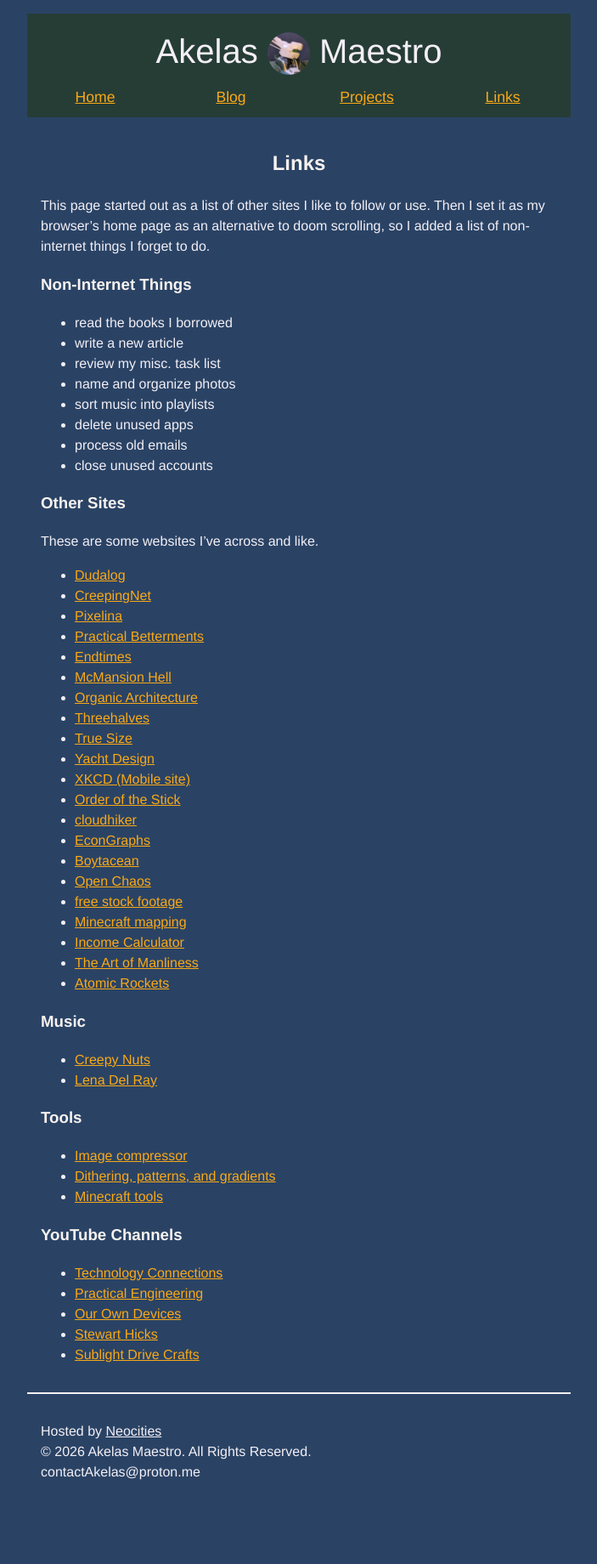
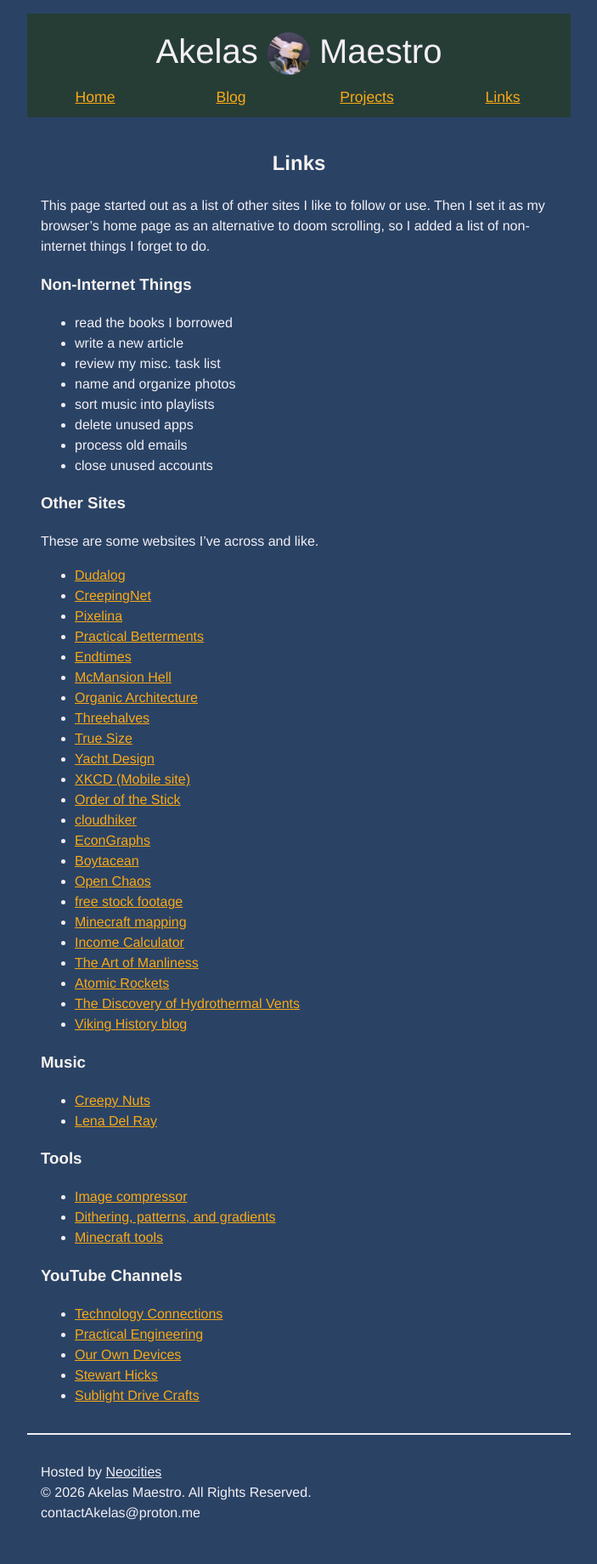
Before and after one commit to AkelasMaestro/akelasmaestro.github.io, a Jekyll site: the page built from links.md, in a window 1280 px wide. Shown: the whole page at 85% size, without its empty margins (288-991 px from the left). Built offline with Jekyll 4.4.1, drawn with Linux system fonts in a browser that asks for light colours; before the commit the page ends 1792 px from its top, so only the background shows below that.

Commit message:
[PUBLISHER] Merge #40

```diff
--- a/links.md
+++ b/links.md
@@ -44,6 +44,8 @@ These are some websites I've across and like.
 - [Income Calculator](https://smartasset.com/taxes/utah-paycheck-calculator)
 - [The Art of Manliness](https://www.artofmanliness.com/)
 - [Atomic Rockets](https://projectrho.com/public_html/rocket/)
+- [The Discovery of Hydrothermal Vents](https://www.whoi.edu/feature/history-hydrothermal-vents/index.html)
+- [Viking History blog](https://www.hurstwic.com/history/text/history.htm)
 
 
 ### Music
```
